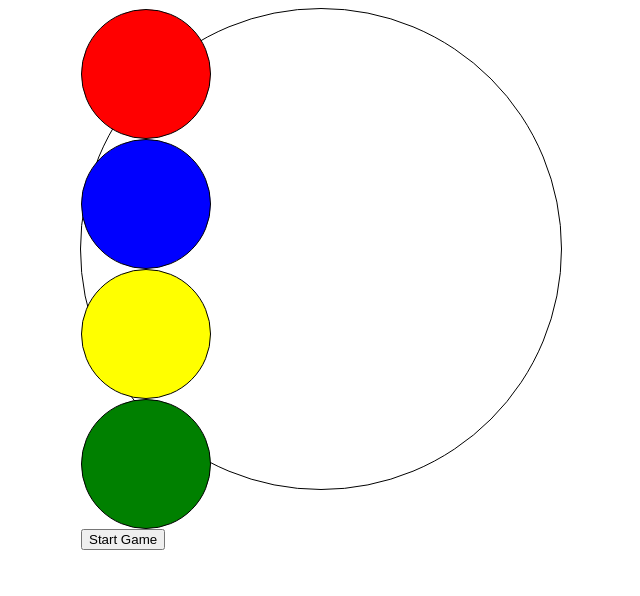
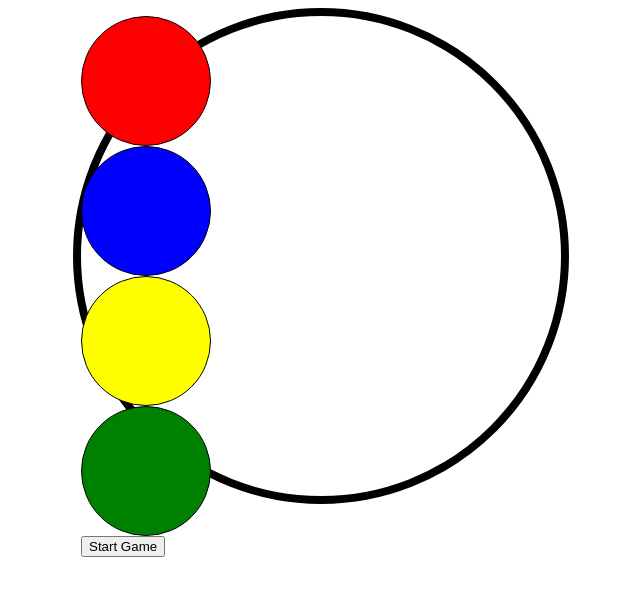
Before and after one commit to danielkamara/Simon-Game, a plain HTML site: page index.html in a window 1280 px wide. Shown: the whole page, without its empty margins (319-959 px from the left). Drawn offline with Linux system fonts and the light colour scheme.

```diff
--- a/app.js
+++ b/app.js
@@ -0,0 +1 @@
+let colors = [];
--- a/style.css
+++ b/style.css
@@ -8,7 +8,7 @@
   height: 30em;
   width: 30em;
   background-color: white;
-  border: 1px solid black;
+  border: 0.5em solid black;
   border-radius: 50%;
 }
 
```
Also changed, not shown: 1 other file.
